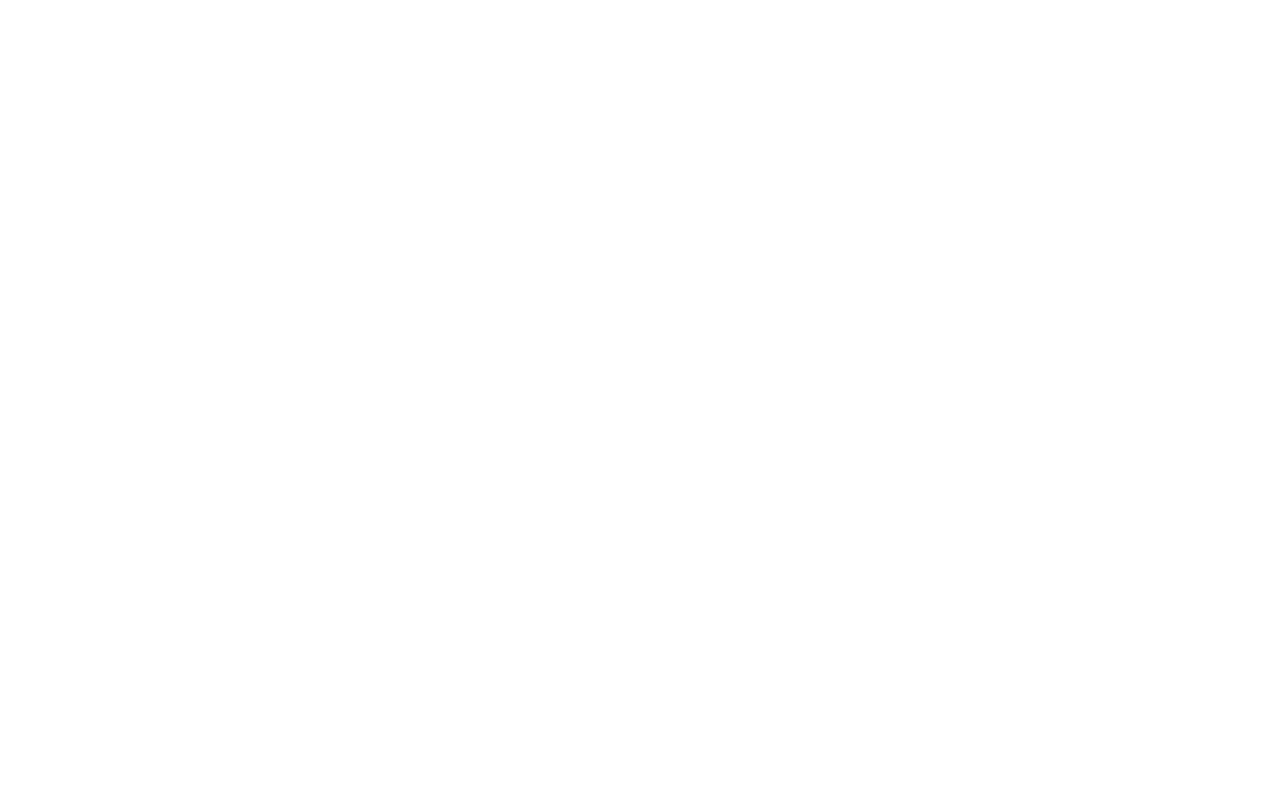
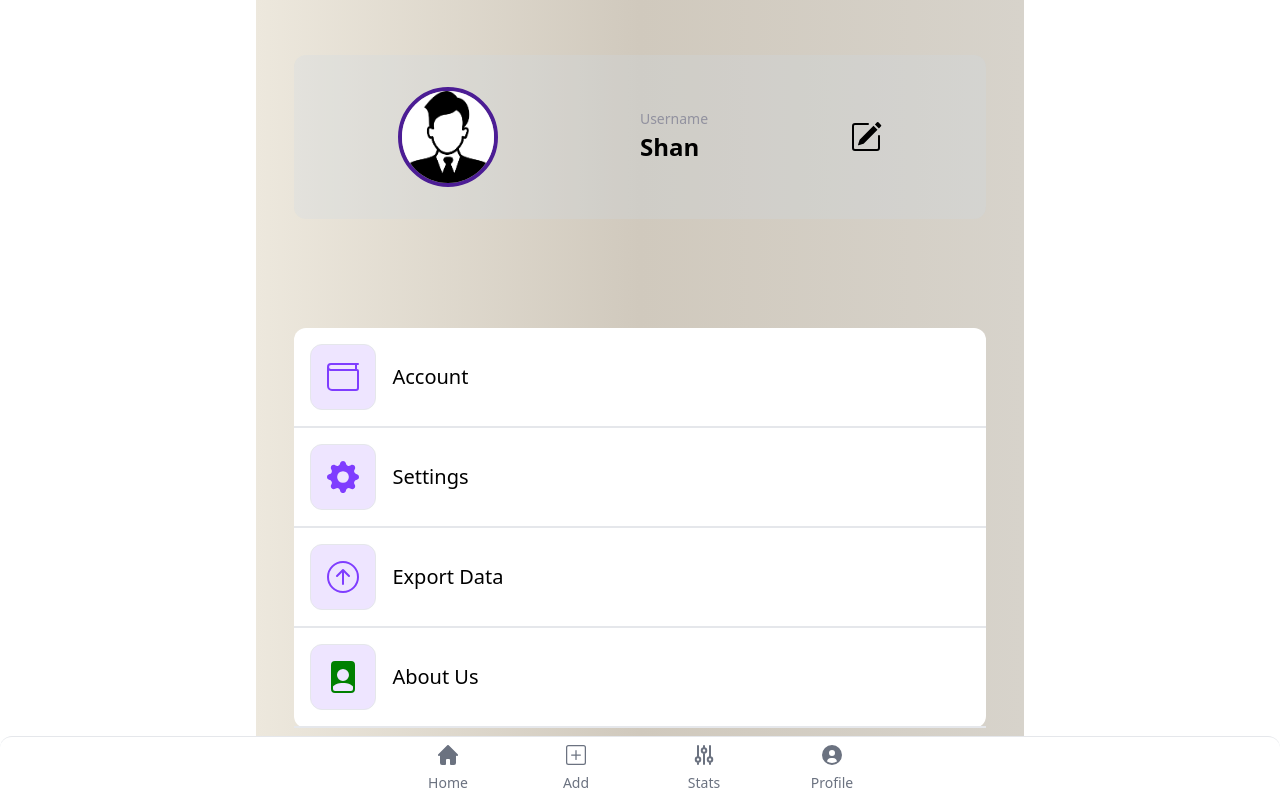
Before and after one commit to ShanMuhammad23/expensetrackerreact, a React (Create React App) app: page /HomePage/Profile in a window 1280 px wide. Before the commit this address had no page. Built offline with nearby package versions, Linux system fonts and the light colour scheme.

Commit message:
Profile Added

```diff
--- a/src/App.js
+++ b/src/App.js
@@ -3,6 +3,7 @@
 import AllTransactions from "./sections/AllTransactions";
 import HomePage from "./sections/HomePage";
 import SplashSceen from "./sections/SplashSceen";
+import Profile from "./sections/Profile";
 import { BrowserRouter as Router, Route, Routes, Link } from "react-router-dom";
 const App = () => {
   return (
@@ -21,6 +22,7 @@
                 path="/HomePage/AllTransactions"
                 element={<AllTransactions />}
               />
+              <Route path="/HomePage/Profile" element={<Profile/>} />
             </Routes>
           </Router>
         </ExpenseProvider>
--- /dev/null
+++ b/src/Components/Alert.jsx
@@ -0,0 +1,18 @@
+
+const Alert = ({message,type}) => {
+  return (
+    <div className="absolute h-full w-full z-40 flex items-center justify-center">
+    <div class=" py-8 transition-opacity text-2xl z-40 flex  items-center p-4 mb-4 text-green-600 rounded-lg bg-green-50 dark:bg-gray-800 dark:text-green-400" role="alert">
+  <svg class="flex-shrink-0 inline h-8 me-3" aria-hidden="true" xmlns="http://www.w3.org/2000/svg" fill="currentColor" viewBox="0 0 20 20">
+    <path d="M10 .5a9.5 9.5 0 1 0 9.5 9.5A9.51 9.51 0 0 0 10 .5ZM9.5 4a1.5 1.5 0 1 1 0 3 1.5 1.5 0 0 1 0-3ZM12 15H8a1 1 0 0 1 0-2h1v-3H8a1 1 0 0 1 0-2h2a1 1 0 0 1 1 1v4h1a1 1 0 0 1 0 2Z"/>
+  </svg>
+  <span class="sr-only">{type}</span>
+  <div>
+    <span class="font-medium">{message}</span>.
+  </div>
+</div>
+</div>
+  )
+}
+
+export default Alert
--- /dev/null
+++ b/src/Components/ProfileMenu.jsx
@@ -0,0 +1,74 @@
+import React from "react";
+
+const ProfileMenu = () => {
+  return (
+    <section id="ProfileMenu" className="bg-white rounded-xl h-max w-[90%] m-auto mb-12">
+      <div className="flex items-center p-4 gap-4 border-b-2">
+        <div className="p-4 bg-[#EEE5FF] rounded-xl border">
+          <svg
+            xmlns="http://www.w3.org/2000/svg"
+            width="32"
+            height="32"
+            fill="#7f3dff"
+            class="bi bi-wallet"
+            viewBox="0 0 16 16"
+          >
+            <path d="M0 3a2 2 0 0 1 2-2h13.5a.5.5 0 0 1 0 1H15v2a1 1 0 0 1 1 1v8.5a1.5 1.5 0 0 1-1.5 1.5h-12A2.5 2.5 0 0 1 0 12.5zm1 1.732V12.5A1.5 1.5 0 0 0 2.5 14h12a.5.5 0 0 0 .5-.5V5H2a2 2 0 0 1-1-.268M1 3a1 1 0 0 0 1 1h12V2H2a1 1 0 0 0-1 1" />
+          </svg>
+        </div>
+
+        <span className="font-medium text-xl">Account</span>
+      </div>
+      <div className="flex items-center p-4 gap-4 border-b-2">
+        <div className="p-4 bg-[#EEE5FF] rounded-xl border">
+          <svg
+            xmlns="http://www.w3.org/2000/svg"
+            width="32"
+            height="32"
+            fill="#7f3dff"
+            class="bi bi-gear-fill"
+            viewBox="0 0 16 16"
+          >
+            <path d="M9.405 1.05c-.413-1.4-2.397-1.4-2.81 0l-.1.34a1.464 1.464 0 0 1-2.105.872l-.31-.17c-1.283-.698-2.686.705-1.987 1.987l.169.311c.446.82.023 1.841-.872 2.105l-.34.1c-1.4.413-1.4 2.397 0 2.81l.34.1a1.464 1.464 0 0 1 .872 2.105l-.17.31c-.698 1.283.705 2.686 1.987 1.987l.311-.169a1.464 1.464 0 0 1 2.105.872l.1.34c.413 1.4 2.397 1.4 2.81 0l.1-.34a1.464 1.464 0 0 1 2.105-.872l.31.17c1.283.698 2.686-.705 1.987-1.987l-.169-.311a1.464 1.464 0 0 1 .872-2.105l.34-.1c1.4-.413 1.4-2.397 0-2.81l-.34-.1a1.464 1.464 0 0 1-.872-2.105l.17-.31c.698-1.283-.705-2.686-1.987-1.987l-.311.169a1.464 1.464 0 0 1-2.105-.872zM8 10.93a2.929 2.929 0 1 1 0-5.86 2.929 2.929 0 0 1 0 5.858z" />
+          </svg>
+        </div>
+        <span className="font-medium text-xl">Settings</span>
+      </div>
+      <div className="flex items-center p-4 gap-4 border-b-2">
+        <div className="p-4 bg-[#EEE5FF] rounded-xl border">
+          <svg
+            xmlns="http://www.w3.org/2000/svg"
+            width="32"
+            height="32"
+            fill="#7f3dff"
+            class="bi bi-arrow-up-circle"
+            viewBox="0 0 16 16"
+          >
+            <path
+              fill-rule="evenodd"
+              d="M1 8a7 7 0 1 0 14 0A7 7 0 0 0 1 8m15 0A8 8 0 1 1 0 8a8 8 0 0 1 16 0m-7.5 3.5a.5.5 0 0 1-1 0V5.707L5.354 7.854a.5.5 0 1 1-.708-.708l3-3a.5.5 0 0 1 .708 0l3 3a.5.5 0 0 1-.708.708L8.5 5.707z"
+            />
+          </svg>
+        </div>
+        <span className="font-medium text-xl">Export Data</span>
+      </div>
+      <div className="flex items-center p-4 gap-4 border-b-2">
+        <div className="p-4 bg-[#EEE5FF] rounded-xl border">
+          <svg
+            xmlns="http://www.w3.org/2000/svg"
+            width="32"
+            height="32"
+            fill="green"
+            class="bi bi-file-person-fill"
+            viewBox="0 0 16 16"
+          >
+            <path d="M12 0H4a2 2 0 0 0-2 2v12a2 2 0 0 0 2 2h8a2 2 0 0 0 2-2V2a2 2 0 0 0-2-2m-1 7a3 3 0 1 1-6 0 3 3 0 0 1 6 0m-3 4c2.623 0 4.146.826 5 1.755V14a1 1 0 0 1-1 1H4a1 1 0 0 1-1-1v-1.245C3.854 11.825 5.377 11 8 11" />
+          </svg>
+        </div>
+        <span className="font-medium text-xl">About Us</span>
+      </div>
+    </section>
+  );
+};
+
+export default ProfileMenu;
--- /dev/null
+++ b/src/Components/UserProfile.jsx
@@ -0,0 +1,34 @@
+import React from "react";
+import { UserImage } from "../constants";
+
+const UserProfile = () => {
+  return (
+    <section className=" flex items-center w-[90%] rounded-xl m-auto justify-around bg-slate-300 bg-opacity-25 p-8">
+      <div>
+        <img src={UserImage} alt="User Picture" className="h-[100px] w-[100px] border-4 border-violet-900 rounded-full" />
+      </div>
+      <div className="flex flex-col">
+        <p className="text-[14px] text-[#91919F]">Username</p>
+        <p className="text-[24px] font-semibold">Shan</p>
+      </div>
+      <div>
+        <svg
+          xmlns="http://www.w3.org/2000/svg"
+          width="32"
+          height="32"
+          fill="currentColor"
+          class="bi bi-pencil-square"
+          viewBox="0 0 16 16"
+        >
+          <path d="M15.502 1.94a.5.5 0 0 1 0 .706L14.459 3.69l-2-2L13.502.646a.5.5 0 0 1 .707 0l1.293 1.293zm-1.75 2.456-2-2L4.939 9.21a.5.5 0 0 0-.121.196l-.805 2.414a.25.25 0 0 0 .316.316l2.414-.805a.5.5 0 0 0 .196-.12l6.813-6.814z" />
+          <path
+            fill-rule="evenodd"
+            d="M1 13.5A1.5 1.5 0 0 0 2.5 15h11a1.5 1.5 0 0 0 1.5-1.5v-6a.5.5 0 0 0-1 0v6a.5.5 0 0 1-.5.5h-11a.5.5 0 0 1-.5-.5v-11a.5.5 0 0 1 .5-.5H9a.5.5 0 0 0 0-1H2.5A1.5 1.5 0 0 0 1 2.5z"
+          />
+        </svg>
+      </div>
+    </section>
+  );
+};
+
+export default UserProfile;
--- a/src/constants.js
+++ b/src/constants.js
@@ -2,6 +2,8 @@
 import upArrow from "./assets/images/up-arrow.png";
 import downArrow from "./assets/images/downarrow.png";
 import ArrowLeft from "./assets/images/arrow left.svg";
+import UserImage from "./assets/images/UserImage.png"
+let currentDate=`${new Date().getDate() < 10 ? "0" + new Date().getDate() : new Date().getDate()} , ${new Date().getMonth() < 10 ? "0" + new Date().getMonth() : new Date().getMonth()} , ${new Date().getFullYear()}`
 
 var expenses = [];
-export { splashscreenhero, upArrow, downArrow, expenses, ArrowLeft };
+export { splashscreenhero, upArrow, downArrow, expenses, ArrowLeft,currentDate,UserImage };
--- a/src/sections/ExpenseContext.js
+++ b/src/sections/ExpenseContext.js
@@ -18,6 +18,7 @@
 };
 
 export const ExpenseProvider = ({ children }) => {
+  let currentDate=`${new Date().getDate() < 10 ? "0" + new Date().getDate() : new Date().getDate()} , ${new Date().getMonth() < 10 ? "0" + new Date().getMonth() : new Date().getMonth()} , ${new Date().getFullYear()}`
   const [expenses, dispatch] = useReducer(expenseReducer, [], () => {
     const localData = localStorage.getItem("expenses");
     return localData ? JSON.parse(localData) : [];
--- a/src/sections/Menu.jsx
+++ b/src/sections/Menu.jsx
@@ -3,7 +3,8 @@
   return (
     <div className="fixed bottom-0 left-0 z-50 w-full h-16 bg-white border-t border-gray-200 dark:bg-gray-700 dark:border-gray-600 rounded-xl">
       <div className="grid h-full max-w-lg grid-cols-4 mx-auto font-medium">
-        <button
+        <Link
+          to="/HomePage"
           type="button"
           className="inline-flex flex-col items-center justify-center px-5  group"
         >
@@ -19,21 +20,22 @@
           <span className="text-sm text-gray-500 dark:text-gray-400 group-hover:text-blue-600 dark:group-hover:text-blue-500">
             Home
           </span>
-        </button>
+        </Link>
         <Link
           to="AddExpense"
           type="button"
           className="inline-flex flex-col items-center justify-center px-5   group"
         >
           <svg
-            className="w-5 h-5 mb-2 text-gray-500 dark:text-gray-400 group-hover:text-blue-600 dark:group-hover:text-blue-500"
-            aria-hidden="true"
             xmlns="http://www.w3.org/2000/svg"
+            width="16"
+            height="16"
             fill="currentColor"
-            viewBox="0 0 20 20"
+            class="bi bi-plus-square w-5 h-5 mb-2 text-gray-500 dark:text-gray-400 group-hover:text-blue-600 dark:group-hover:text-blue-500"
+            viewBox="0 0 16 16"
           >
-            <path d="M11.074 4 8.442.408A.95.95 0 0 0 7.014.254L2.926 4h8.148ZM9 13v-1a4 4 0 0 1 4-4h6V6a1 1 0 0 0-1-1H1a1 1 0 0 0-1 1v13a1 1 0 0 0 1 1h17a1 1 0 0 0 1-1v-2h-6a4 4 0 0 1-4-4Z" />
-            <path d="M19 10h-6a2 2 0 0 0-2 2v1a2 2 0 0 0 2 2h6a1 1 0 0 0 1-1v-3a1 1 0 0 0-1-1Zm-4.5 3.5a1 1 0 1 1 0-2 1 1 0 0 1 0 2ZM12.62 4h2.78L12.539.41a1.086 1.086 0 1 0-1.7 1.352L12.62 4Z" />
+            <path d="M14 1a1 1 0 0 1 1 1v12a1 1 0 0 1-1 1H2a1 1 0 0 1-1-1V2a1 1 0 0 1 1-1zM2 0a2 2 0 0 0-2 2v12a2 2 0 0 0 2 2h12a2 2 0 0 0 2-2V2a2 2 0 0 0-2-2z" />
+            <path d="M8 4a.5.5 0 0 1 .5.5v3h3a.5.5 0 0 1 0 1h-3v3a.5.5 0 0 1-1 0v-3h-3a.5.5 0 0 1 0-1h3v-3A.5.5 0 0 1 8 4" />
           </svg>
           <span className="text-sm text-gray-500 dark:text-gray-400 group-hover:text-blue-600 dark:group-hover:text-blue-500">
             Add
@@ -62,7 +64,8 @@
             Stats
           </span>
         </button>
-        <button
+        <Link
+          to="/HomePage/Profile"
           type="button"
           className="inline-flex flex-col items-center justify-center px-5   group"
         >
@@ -78,7 +81,7 @@
           <span className="text-sm text-gray-500 dark:text-gray-400 group-hover:text-blue-600 dark:group-hover:text-blue-500">
             Profile
           </span>
-        </button>
+        </Link>
       </div>
     </div>
   );
--- /dev/null
+++ b/src/sections/Profile.jsx
@@ -0,0 +1,14 @@
+import ProfileMenu from "../Components/ProfileMenu"
+import UserProfile from "../Components/UserProfile"
+import Menu from "./Menu"
+const Profile = () => {
+  return (
+    <section id="Profile" className="bg-gradient-to-r from-[#ede8dd] via-[#d0c9bd] to-[#d7d3cb] flex flex-col   h-[100vh] pb-6">
+        <UserProfile/>
+        <ProfileMenu/>
+    <Menu/>
+    </section>
+  )
+}
+
+export default Profile
```
Also changed, not shown: src/sections/AddExpense.jsx (+18 -9 lines), src/sections/HomePage.jsx (+6 -6 lines), src/assets/images/UserImage.png (added).
